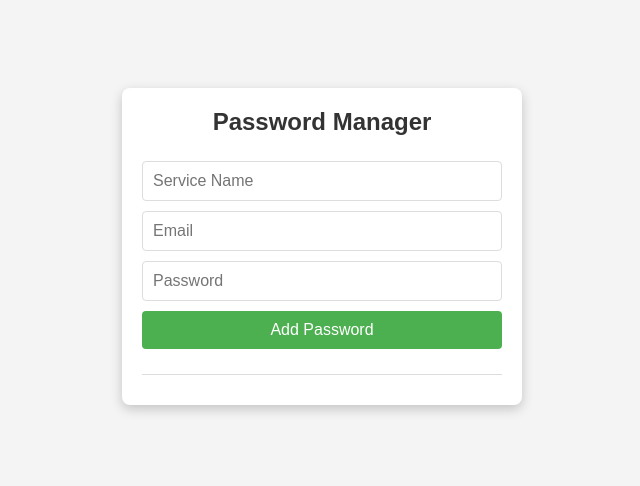
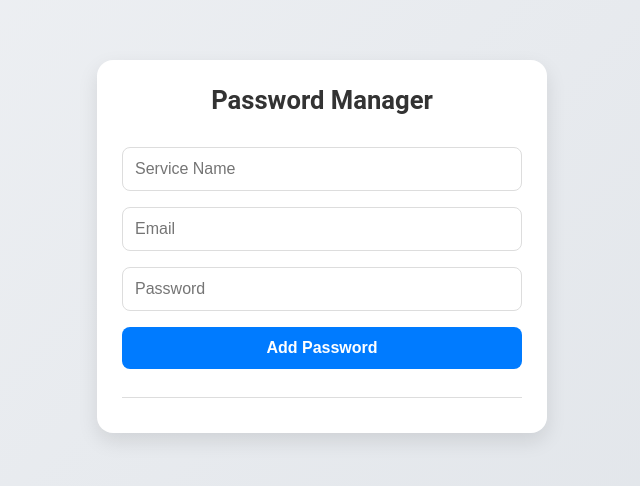
Before and after one commit to vrushal09/PassNest, a plain HTML site: page index.html in a window 1280 px wide. Shown: the part 154-640 px from the top of the page, without its empty margins (318-958 px from the left). Drawn offline with nearby package versions, Linux system fonts and the light colour scheme; no server answers; sample sign-in values are in the browser's storage.

Commit message:
Update style.css

```diff
--- a/style.css
+++ b/style.css
@@ -1,4 +1,4 @@
-/* General styling */
+/* General Reset */
 * {
     margin: 0;
     padding: 0;
@@ -6,54 +6,66 @@
 }
 
 body {
-    font-family: Arial, sans-serif;
+    font-family: 'Roboto', sans-serif;
     display: flex;
     align-items: center;
     justify-content: center;
     min-height: 100vh;
-    background-color: #f4f4f4;
+    background: linear-gradient(135deg, #f0f2f5, #dfe3e8);
 }
 
+/* Container Styling */
 .container {
     width: 90%;
-    max-width: 400px;
-    background-color: #fff;
-    padding: 20px;
-    border-radius: 8px;
-    box-shadow: 0 4px 12px rgba(0, 0, 0, 0.2);
-}
-
-h1 {
-    font-size: 1.5em;
-    color: #333;
-    margin-bottom: 20px;
+    max-width: 450px;
+    background-color: #ffffff;
+    padding: 25px;
+    border-radius: 16px;
+    box-shadow: 0 8px 20px rgba(0, 0, 0, 0.1);
     text-align: center;
 }
 
+/* Header Styling */
+h1 {
+    font-size: 1.6rem;
+    color: #333;
+    margin-bottom: 1.5rem;
+}
+
+/* Form Styling */
 form input, form button {
     width: 100%;
-    padding: 10px;
-    margin: 5px 0;
-    border-radius: 4px;
+    padding: 12px;
+    margin: 8px 0;
+    border-radius: 8px;
     border: 1px solid #ddd;
-    font-size: 1em;
+    font-size: 1rem;
+    transition: all 0.3s;
 }
 
+form input:focus {
+    outline: none;
+    border-color: #007bff;
+    box-shadow: 0 0 5px rgba(0, 123, 255, 0.5);
+}
+
+/* Button Styling */
 form button {
-    background-color: #4caf50;
-    color: #fff;
+    background-color: #007bff;
+    color: #ffffff;
     border: none;
+    font-weight: bold;
     cursor: pointer;
-    transition: background-color 0.3s ease;
+    transition: all 0.3s;
 }
 
 form button:hover {
-    background-color: #45a049;
+    background-color: #0056b3;
 }
 
-/* Scrollable password list */
+/* Password List Styling */
 .password-list-wrapper {
-    max-height: 300px; /* Set a fixed height for the scrollable area */
+    max-height: 300px;
     overflow-y: auto;
     margin-top: 20px;
     border-top: 1px solid #ddd;
@@ -71,9 +83,6 @@ form button:hover {
 .password-item .details {
     display: flex;
     flex-direction: column;
-}
-
-.password-item .details span {
     font-size: 0.9em;
 }
 
@@ -85,14 +94,14 @@ form button:hover {
 }
 
 .password-item .copy-btn {
-    color: #4caf50;
+    color: #007bff;
 }
 
 .password-item .delete-btn {
     color: #e53935;
 }
 
-/* Scrollbar styling */
+/* Scrollbar Styling */
 .password-list-wrapper::-webkit-scrollbar {
     width: 6px;
 }
```
